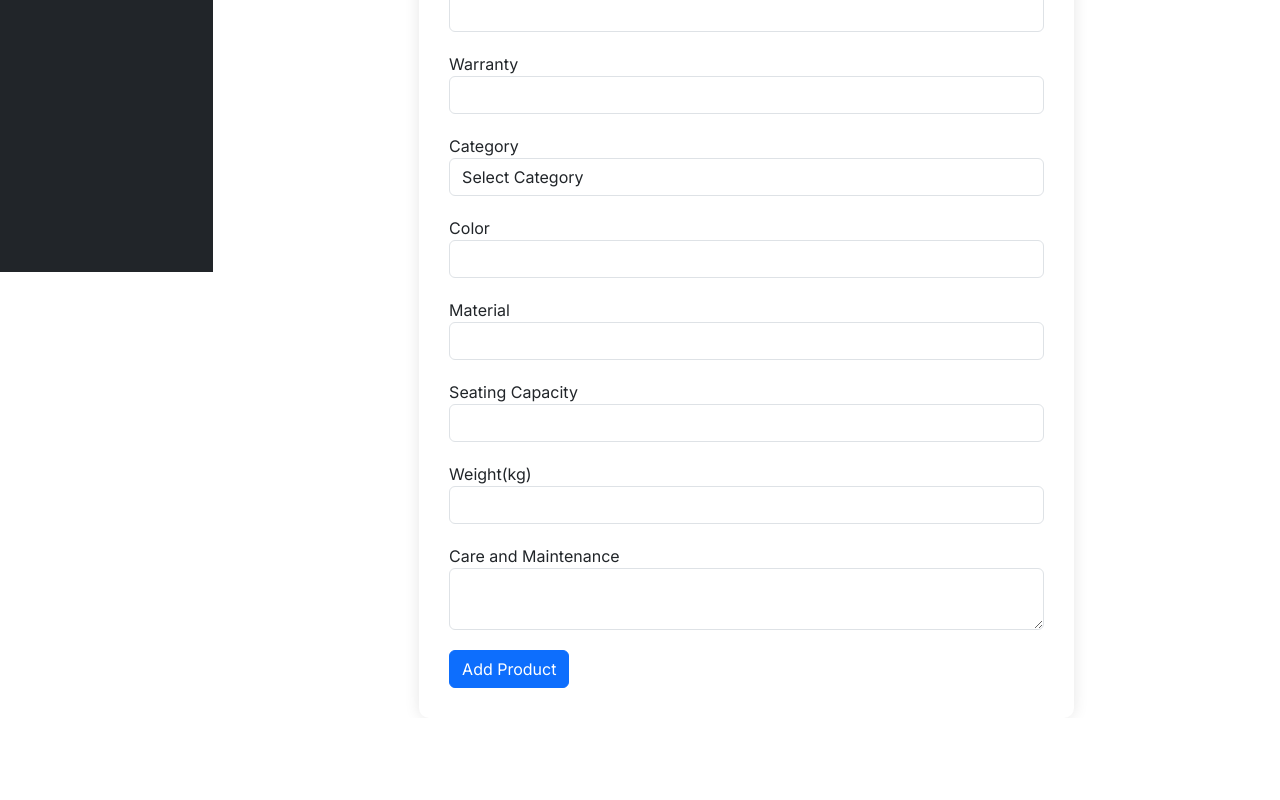
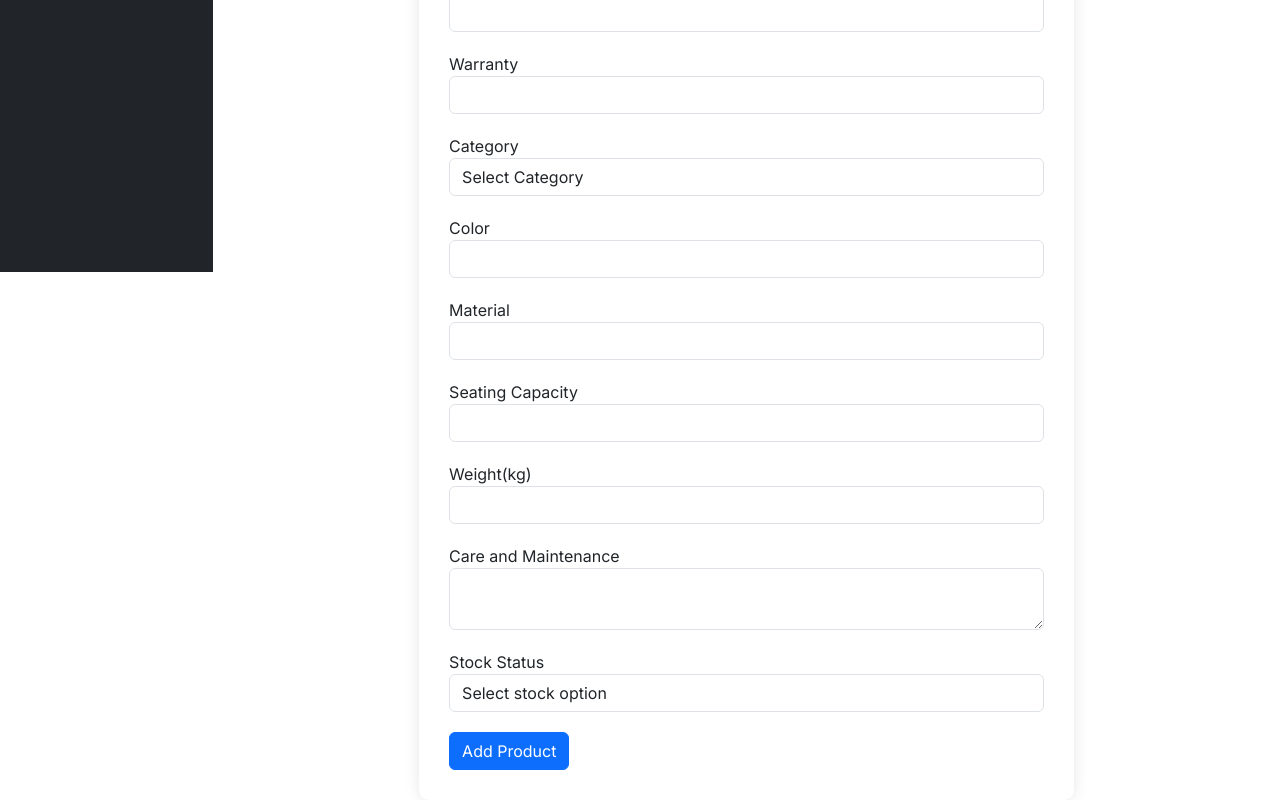
Before and after one commit to kunjanThakor/BuyFurn, an Angular app: page /admin/addproduct in a window 1280 px wide. Shown: the part 528-1328 px from the top of the page. Before the commit the page ends 1246 px from the top, so only its background shows below. Built offline with nearby package versions, Linux system fonts and the light colour scheme.

Commit message:
stock option added

```diff
--- a/src/app/Admin/add-product/add-product.component.html
+++ b/src/app/Admin/add-product/add-product.component.html
@@ -57,6 +57,15 @@
                     <textarea class="form-control" id="careAndMaintenance" [(ngModel)]="product.careAndMaintenance"
                         name="careAndMaintenance"></textarea>
                 </div>
+
+                <div class="form-group">
+                    <label for="stock">Stock Status</label>
+                    <select class="form-control" id="stock" [(ngModel)]="product.stockStatus" name="stock" required>
+                        <option value="" disabled selected>Select stock option</option>
+                        <option *ngFor="let stock of stockOptions" [value]="stock">{{stock}}</option>
+                    </select>
+                </div>
+
                 <button type="submit" class="btn btn-primary btn-block">Add Product</button>
             </form>
         </div>
--- a/src/app/Admin/add-product/add-product.component.ts
+++ b/src/app/Admin/add-product/add-product.component.ts
@@ -15,7 +15,7 @@ import { Router } from '@angular/router';
 export class AddProductComponent {
 
   categories: string[] = ['Living Room', 'Bedroom', 'Dining Room', 'Office Furniture', 'Outdoor Furniture', 'Storage Solutions'];
-
+  stockOptions: string[] = ['In Stock', 'In Stock soon', 'Out of Stock']
   product: any = {
     title: '',
     description: '',
@@ -26,7 +26,8 @@ export class AddProductComponent {
     material: '',
     seatingCapacity: null,
     weight: null,
-    careAndMaintenance: ''
+    careAndMaintenance: '',
+    stockStatus: '',
   };
   selectedFiles: File[] = [];
 
@@ -39,6 +40,8 @@ export class AddProductComponent {
   constructor(private productService: ProductService, private router: Router) { }
 
   onSubmit() {
+    console.log(typeof (this.product.stockStatus), this.product.stockStatus);
+
     this.productService.addProduct(this.product, this.selectedFiles)
       .subscribe(response => {
         Swal.fire("Product added!");
@@ -49,19 +52,25 @@ export class AddProductComponent {
       });
   }
 
+
   resetForm() {
     const fileInput: HTMLInputElement = document.getElementById('productImages') as HTMLInputElement;
     if (fileInput) {
       fileInput.value = ''; // Clear the value of the file input
     }
-    // this.selectedFiles = []
+    this.selectedFiles = [];
     this.product = {
       title: '',
       description: '',
-      price: "",
-      warranty: "",
+      price: null,
+      warranty: '',
       category: '',
-
+      color: '',
+      material: '',
+      seatingCapacity: null,
+      weight: null,
+      careAndMaintenance: '',
+      stockStatus: ''
     };
   }
 
```
